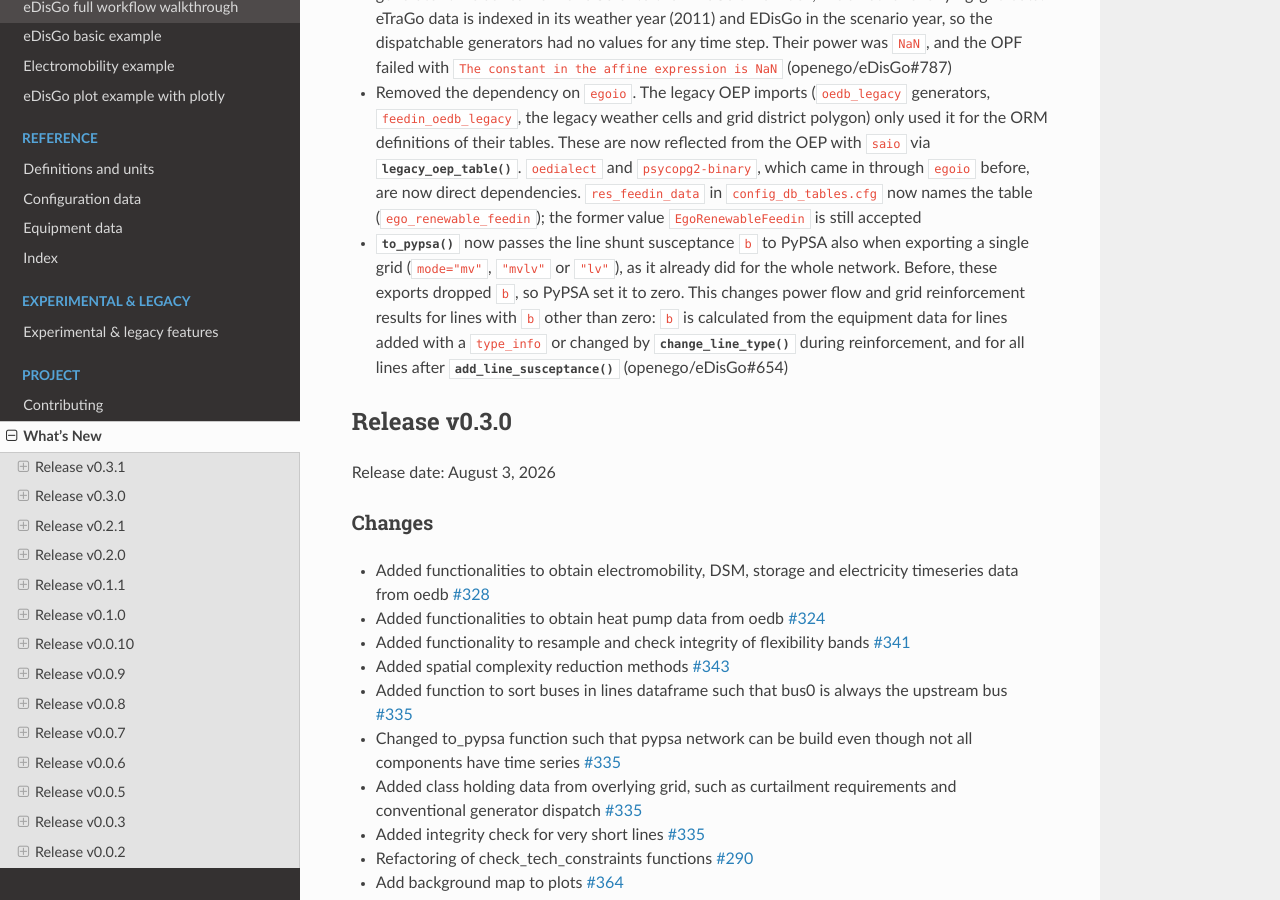
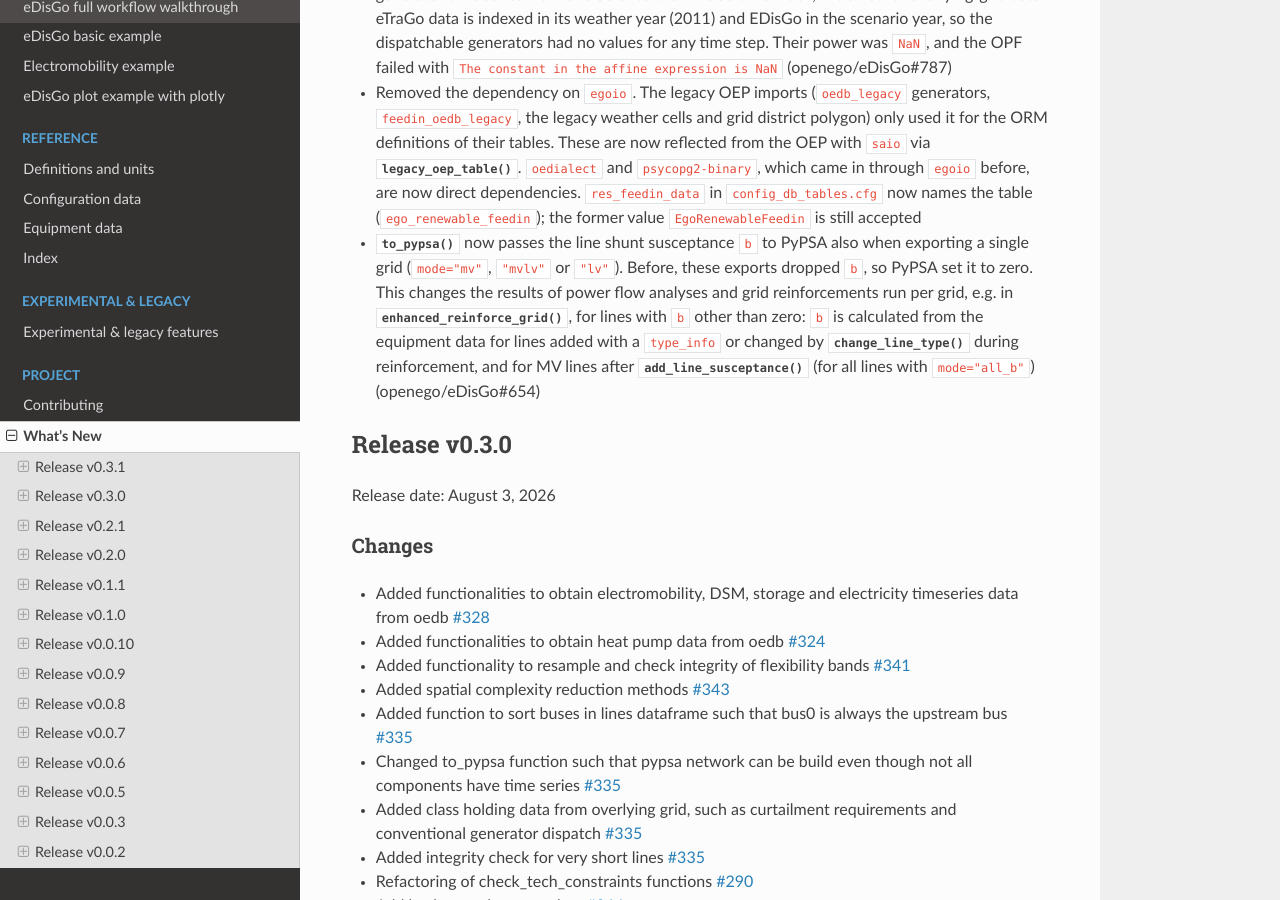
Before and after one commit to openego/eDisGo, a Sphinx documentation site: the page built from doc/whatsnew.rst, in a window 1280 px wide and 900 px high, scrolled down 6249 px. Built offline with Sphinx 7.4.7 and the Read the Docs theme 3.1.0, drawn with Linux system fonts in a browser that asks for light colours; pages that are not in the unit, such as notebooks, are missing from menus.

Commit message:
Shorten to_pypsa transformer export and sharpen whatsnew for line b
Both the full-network and the mvlv export now get the MV/LV transformers
from _get_transformer_df. The whatsnew entry names the per-grid runs that
change and states that add_line_susceptance sets b only for MV lines by
default. The test explains why mode="mvlv" checks only the MV line.

```diff
--- a/doc/whatsnew/v0-3-1.rst
+++ b/doc/whatsnew/v0-3-1.rst
@@ -292,10 +292,12 @@ Changes
   the table (``ego_renewable_feedin``); the former value ``EgoRenewableFeedin`` is
   still accepted
 * :func:`~.io.pypsa_io.to_pypsa` now passes the line shunt susceptance ``b`` to PyPSA
-  also when exporting a single grid (``mode="mv"``, ``"mvlv"`` or ``"lv"``), as it
-  already did for the whole network. Before, these exports dropped ``b``, so PyPSA set
-  it to zero. This changes power flow and grid reinforcement results for lines with
-  ``b`` other than zero: ``b`` is calculated from the equipment data for lines added
-  with a ``type_info`` or changed by
-  :meth:`~.network.topology.Topology.change_line_type` during reinforcement, and for
-  all lines after :func:`~.tools.tools.add_line_susceptance` (openego/eDisGo#654)
+  also when exporting a single grid (``mode="mv"``, ``"mvlv"`` or ``"lv"``). Before,
+  these exports dropped ``b``, so PyPSA set it to zero. This changes the results of
+  power flow analyses and grid reinforcements run per grid, e.g. in
+  :func:`~.flex_opt.reinforce_grid.enhanced_reinforce_grid`, for lines with ``b``
+  other than zero: ``b`` is calculated from the equipment data for lines added with a
+  ``type_info`` or changed by :meth:`~.network.topology.Topology.change_line_type`
+  during reinforcement, and for MV lines after
+  :func:`~.tools.tools.add_line_susceptance` (for all lines with ``mode="all_b"``)
+  (openego/eDisGo#654)
```
Also changed, not shown: 2 other files.
